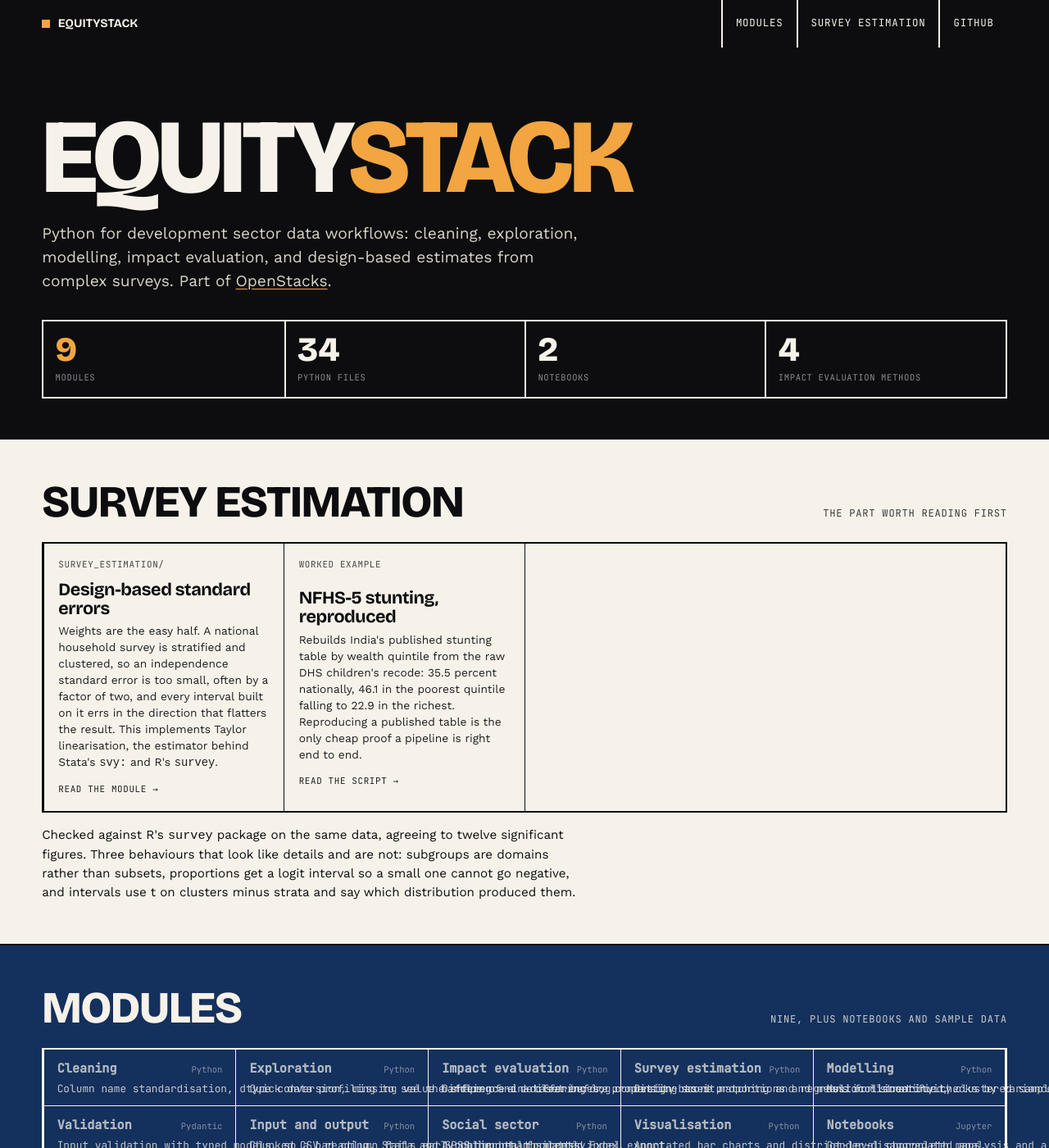
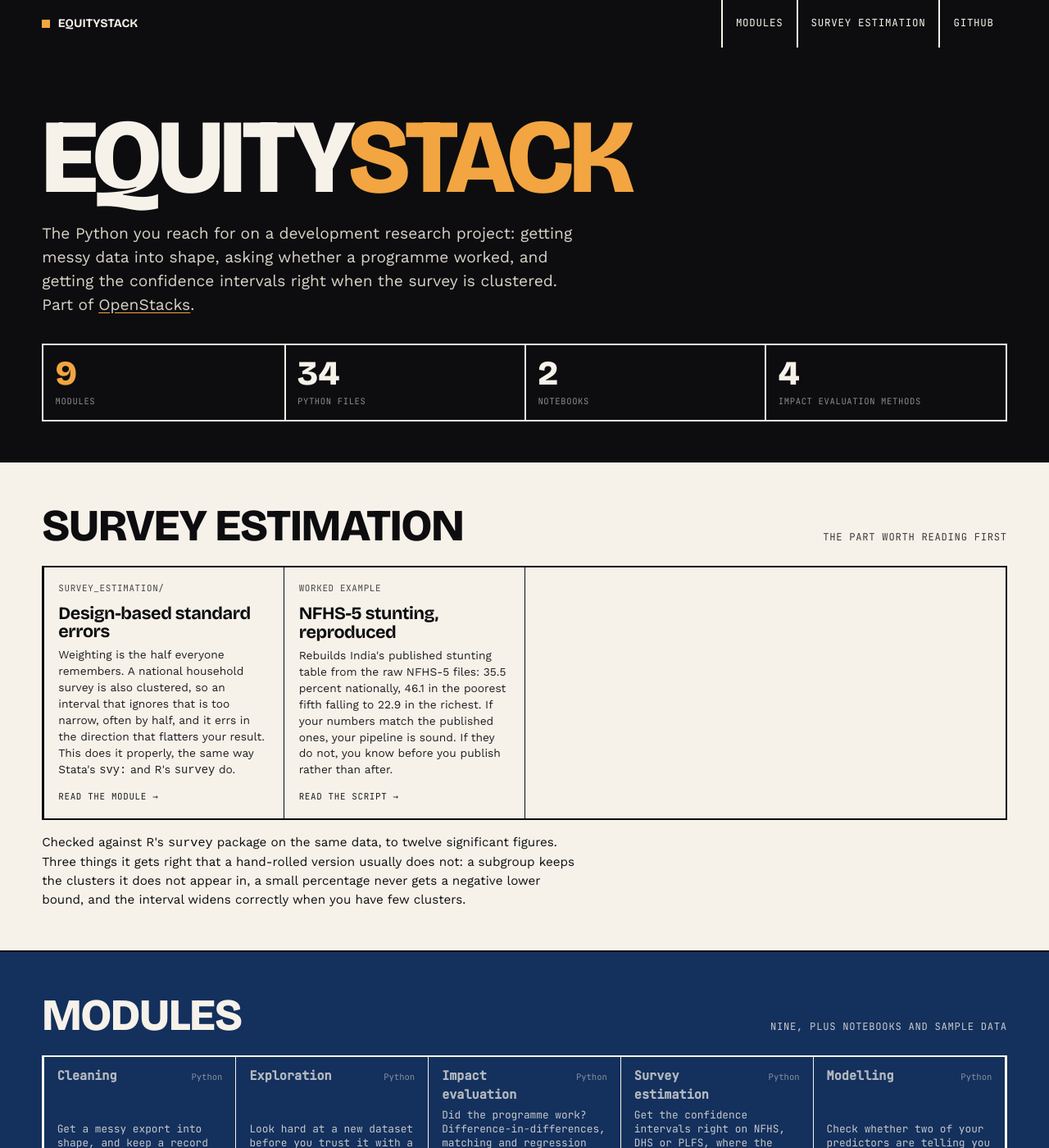
Before and after one commit to Varnasr/EquityStack, a Jekyll site: the page index.html, which Jekyll copies as it is, in a window 1280 px wide and 1400 px high. Shown: the whole window at 82% size. Built offline with Jekyll 4.4.1, drawn with Linux system fonts in a browser that asks for light colours; some of the changed text lies outside the part shown.

Commit message:
Fix mobile overflow in the shared stylesheet, and rewrite the module copy
The shared stack.css fix from InsightStack: `.row span` set white-space:
nowrap for the short language tag, and the description spans inherited
it, so on a phone they ran off the side instead of wrapping. The nowrap
is now scoped to the tag.

Seventeen descriptions rewritten to name the task rather than the
implementation. "Multicollinearity checks by variance inflation factor"
becomes "Check whether two of your predictors are telling you the same
thing twice". The estimator sections keep their technical detail, because
the trap they describe returns a wrong number rather than an error.

Verified in Chromium at 390x844: no horizontal overflow.

Co-Authored-By: Claude Opus 5 <noreply@anthropic.com>
Claude-Session: https://claude.ai/code/session_01DMYhECx2Dzbqad6KJxWZ7t

```diff
--- a/assets/css/stack.css
+++ b/assets/css/stack.css
@@ -224,8 +224,14 @@ a { color: inherit; text-decoration: none; }
 .prose hr { border: none; border-top: 2px solid var(--black); margin: 2rem 0; }
 
 /* Descriptions in the compact source list. A visible line beats a hover title,
-   which no touch device shows and no screen reader announces reliably. */
+   which no touch device shows and no screen reader announces reliably.
+   `.row span` above sets white-space: nowrap for the short language tag. A
+   description is also a span, so it inherited that and ran off the side of the
+   phone instead of wrapping. Scope the nowrap to the tag. */
 .row { flex-direction: column; align-items: flex-start; gap: .25rem; }
-.row .d { font-size: .8rem; opacity: .78; line-height: 1.35; }
+.row .d { font-size: .8rem; opacity: .78; line-height: 1.35;
+          white-space: normal; overflow-wrap: anywhere; }
 .row .t { display: flex; justify-content: space-between; align-items: baseline;
-          gap: .6rem; width: 100%; }
+          gap: .6rem; width: 100%; white-space: normal; }
+.row .t b { overflow-wrap: anywhere; }
+.row .t span { white-space: nowrap; flex: none; }
--- a/index.html
+++ b/index.html
@@ -26,9 +26,9 @@
 
 <section class="hero">
   <h1 class="word">Equity<span class="s2">Stack</span></h1>
-  <p class="lede">Python for development sector data workflows: cleaning, exploration, modelling,
-    impact evaluation, and design-based estimates from complex surveys. Part of
-    <a href="https://openstacks.dev">OpenStacks</a>.</p>
+  <p class="lede">The Python you reach for on a development research project: getting messy data into
+    shape, asking whether a programme worked, and getting the confidence intervals right
+    when the survey is clustered. Part of <a href="https://openstacks.dev">OpenStacks</a>.</p>
   <div class="counts">
     <div class="hi"><b>9</b><span>Modules</span></div>
     <div><b>34</b><span>Python files</span></div>
@@ -48,27 +48,26 @@
     <a class="tile" href="https://github.com/Varnasr/EquityStack/tree/main/survey_estimation">
       <p class="meta">survey_estimation/</p>
       <h3>Design-based standard errors</h3>
-      <p>Weights are the easy half. A national household survey is stratified and clustered, so an
-         independence standard error is too small, often by a factor of two, and every interval
-         built on it errs in the direction that flatters the result. This implements Taylor
-         linearisation, the estimator behind Stata's <code>svy:</code> and R's <code>survey</code>.</p>
+      <p>Weighting is the half everyone remembers. A national household survey is also clustered,
+         so an interval that ignores that is too narrow, often by half, and it errs in the
+         direction that flatters your result. This does it properly, the same way Stata's
+         <code>svy:</code> and R's <code>survey</code> do.</p>
       <p class="go">Read the module &rarr;</p>
     </a>
     <a class="tile" href="https://github.com/Varnasr/EquityStack/blob/main/survey_estimation/dhs_stunting.py">
       <p class="meta">Worked example</p>
       <h3>NFHS-5 stunting, reproduced</h3>
-      <p>Rebuilds India's published stunting table by wealth quintile from the raw DHS children's
-         recode: 35.5 percent nationally, 46.1 in the poorest quintile falling to 22.9 in the
-         richest. Reproducing a published table is the only cheap proof a pipeline is right end
-         to end.</p>
+      <p>Rebuilds India's published stunting table from the raw NFHS-5 files: 35.5 percent
+         nationally, 46.1 in the poorest fifth falling to 22.9 in the richest. If your numbers
+         match the published ones, your pipeline is sound. If they do not, you know before you
+         publish rather than after.</p>
       <p class="go">Read the script &rarr;</p>
     </a>
   </div>
-  <p class="note">Checked against R's <code>survey</code> package on the same data, agreeing to
-    twelve significant figures. Three behaviours that look like details and are not: subgroups
-    are domains rather than subsets, proportions get a logit interval so a small one cannot go
-    negative, and intervals use t on clusters minus strata and say which distribution produced
-    them.</p>
+  <p class="note">Checked against R's <code>survey</code> package on the same data, to twelve significant
+    figures. Three things it gets right that a hand-rolled version usually does not: a subgroup
+    keeps the clusters it does not appear in, a small percentage never gets a negative lower
+    bound, and the interval widens correctly when you have few clusters.</p>
 </section>
 
 <section class="band navy" id="modules">
@@ -79,43 +78,42 @@
   <div class="rows">
     <a class="row" href="https://github.com/Varnasr/EquityStack/tree/main/cleaning">
       <span class="t"><b>Cleaning</b><span>Python</span></span>
-      <span class="d">Column name standardisation, dtype conversion, missing value handling and a cleaning log.</span></a>
+      <span class="d">Get a messy export into shape, and keep a record of what you changed.</span></a>
     <a class="row" href="https://github.com/Varnasr/EquityStack/tree/main/eda">
       <span class="t"><b>Exploration</b><span>Python</span></span>
-      <span class="d">Quick data profiling to see the shape of a dataset before committing to it.</span></a>
+      <span class="d">Look hard at a new dataset before you trust it with a finding.</span></a>
     <a class="row" href="https://github.com/Varnasr/EquityStack/tree/main/impact_evaluation">
       <span class="t"><b>Impact evaluation</b><span>Python</span></span>
-      <span class="d">Difference-in-differences, propensity score matching and regression discontinuity.</span></a>
+      <span class="d">Did the programme work? Difference-in-differences, matching and regression discontinuity.</span></a>
     <a class="row" href="https://github.com/Varnasr/EquityStack/tree/main/survey_estimation">
       <span class="t"><b>Survey estimation</b><span>Python</span></span>
-      <span class="d">Design-based proportions and means for stratified, clustered samples.</span></a>
+      <span class="d">Get the confidence intervals right on NFHS, DHS or PLFS, where the sample is clustered.</span></a>
     <a class="row" href="https://github.com/Varnasr/EquityStack/tree/main/modelling">
       <span class="t"><b>Modelling</b><span>Python</span></span>
-      <span class="d">Multicollinearity checks by variance inflation factor.</span></a>
+      <span class="d">Check whether two of your predictors are telling you the same thing twice.</span></a>
     <a class="row" href="https://github.com/Varnasr/EquityStack/tree/main/validation">
       <span class="t"><b>Validation</b><span>Pydantic</span></span>
-      <span class="d">Input validation with typed models, so a bad column fails early rather than silently.</span></a>
+      <span class="d">Stop a bad column at the door, before it becomes a wrong number in someone's report.</span></a>
     <a class="row" href="https://github.com/Varnasr/EquityStack/tree/main/io_helpers">
       <span class="t"><b>Input and output</b><span>Python</span></span>
-      <span class="d">Chunked CSV reading, Stata and SPSS import, formatted Excel export.</span></a>
+      <span class="d">Open a Stata or SPSS file, read a CSV too big for memory, hand a colleague a usable spreadsheet.</span></a>
     <a class="row" href="https://github.com/Varnasr/EquityStack/tree/main/social_sector">
       <span class="t"><b>Social sector</b><span>Python</span></span>
-      <span class="d">A public health access index.</span></a>
+      <span class="d">Build a health access index and compare districts on it.</span></a>
     <a class="row" href="https://github.com/Varnasr/EquityStack/tree/main/visualisation">
       <span class="t"><b>Visualisation</b><span>Python</span></span>
-      <span class="d">Annotated bar charts and district-level choropleth maps.</span></a>
+      <span class="d">District maps and annotated charts that can go straight into a report.</span></a>
     <a class="row" href="https://github.com/Varnasr/EquityStack/tree/main/notebooks">
       <span class="t"><b>Notebooks</b><span>Jupyter</span></span>
-      <span class="d">Gender-disaggregated analysis and a women's economic empowerment time-use study.</span></a>
+      <span class="d">Two worked analyses: gender-disaggregated outcomes, and women's time use.</span></a>
     <a class="row" href="https://github.com/Varnasr/EquityStack/tree/main/sample_data">
       <span class="t"><b>Sample data</b><span>CSV</span></span>
-      <span class="d">Small datasets the modules and tests run against.</span></a>
+      <span class="d">Small datasets to try any of the above on.</span></a>
     <a class="row" href="https://github.com/Varnasr/EquityStack/tree/main/workflows">
       <span class="t"><b>Workflows</b><span>Guides</span></span>
-      <span class="d">End-to-end routes through an analysis.</span></a>
+      <span class="d">Start-to-finish routes through an analysis, so you know what comes next.</span></a>
   </div>
-  <p class="note">These open on GitHub. They are source code rather than pages: Python modules
-    meant to be read, cloned and run, not browsed like a website.</p>
+  <p class="note">These open on GitHub, where the code lives.</p>
 </section>
 
 <section class="band ash">
```
